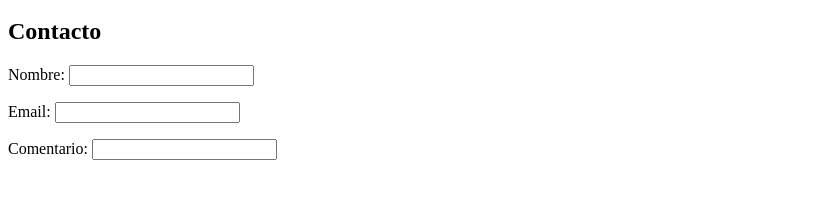
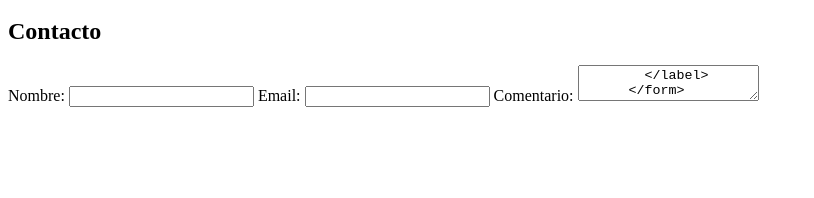
Before and after one commit to Sergi-7/W1CH2, a plain HTML site: page contact.html in a window 1280 px wide. Shown: the part 136-334 px from the top of the page, without its empty margins (0-814 px from the left). Drawn offline with Linux system fonts and the light colour scheme.

Commit message:
change input in form

```diff
--- a/contact.html
+++ b/contact.html
@@ -20,9 +20,16 @@
     <main>
       <h2>Contacto</h2>
       <form>
-        <p>Nombre: <input type="text" name="nombre" /></p>
-        <p>Email: <input type="email" name="email" required /></p>
-        <p>Comentario: <input type="text" name="comentarios" /></p>
+        <label>Nombre: <input type="text" name="nombre" /></label>
+        <label>Email: <input type="email" name="email" required /></label>
+        <label
+          >Comentario:
+          <textarea
+            placeholder="Deja tu comentario"
+            type="text"
+            name="comentarios"
+          />
+        </label>
       </form>
     </main>
   </body>
```
